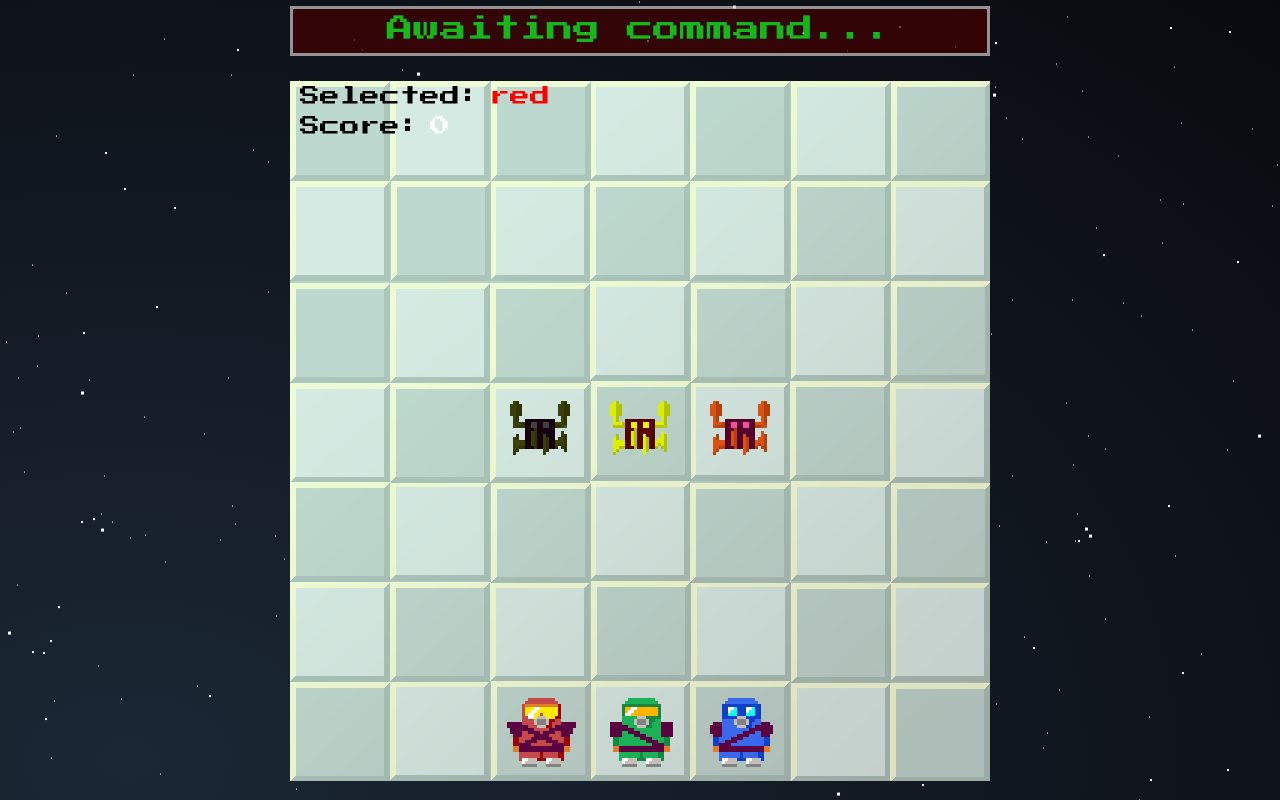
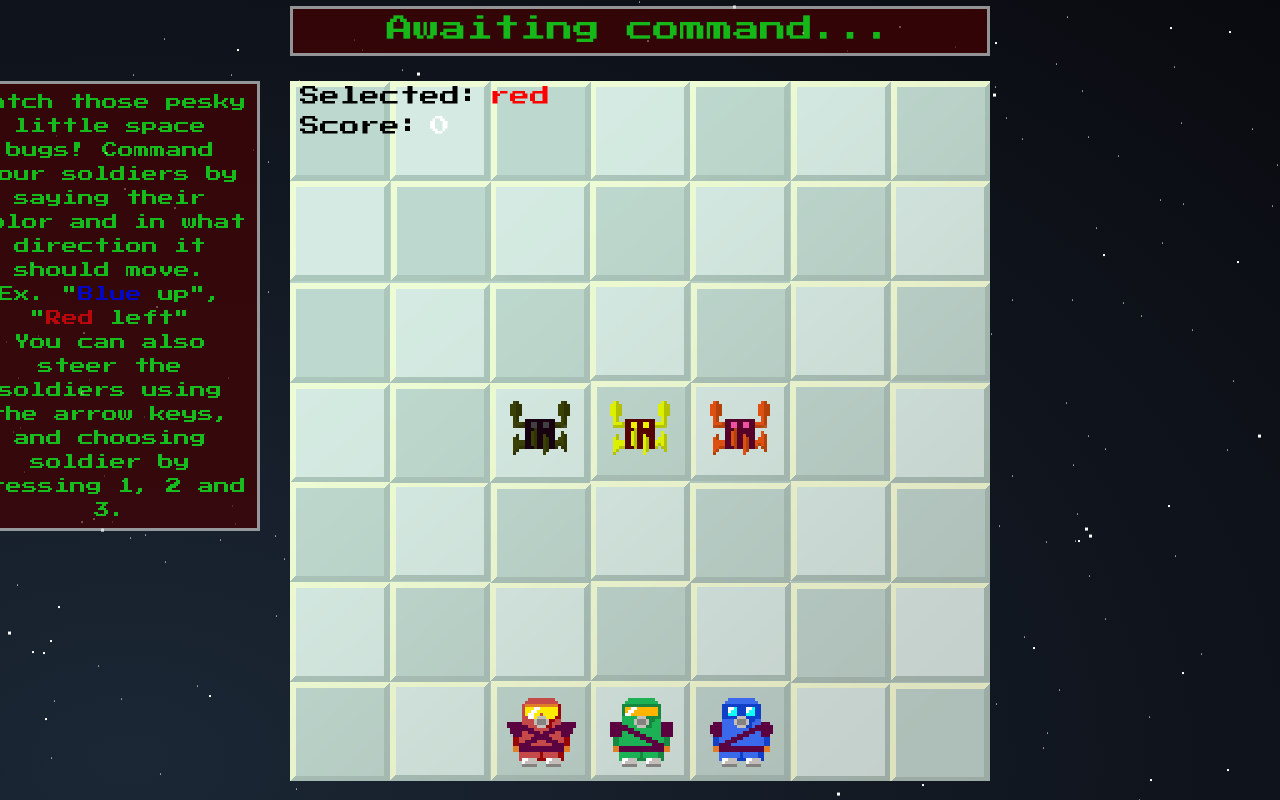
Before and after one commit to apan1000/Spacebug-Troopers, a website: page index.html in a window 1280 px wide. Drawn offline with Linux system fonts and the light colour scheme; no server answers.

Commit message:
Infobox added, unfinished content

```diff
--- a/index.html
+++ b/index.html
@@ -19,4 +19,5 @@
 <div id="stars2"></div>
 <div id="stars3"></div>
 <div id="commandModule"><span id="command-text">Awaiting command...</span></div>
+<div id="infoBox">Catch those pesky little space bugs! Command your soldiers by saying their color and in what direction it should 						move.<br/>Ex. "<span style="color: blue">Blue</span> up", "<span style="color: red">Red</span> left"<br/>You can also steer the soldiers using the arrow keys, and choosing soldier by pressing 1, 2 and 3.</div>
 </body>
--- a/stylesheets/stylesheet.css
+++ b/stylesheets/stylesheet.css
@@ -79,6 +79,22 @@ a {
   position: center;
   font-size: 20pt;
   font-family: "Press Start 2P";
+}
+
+#infoBox {
+  height: 450px;
+  width: 300px;
+  margin-top: 25px;
+  right: 50%;
+  margin-right: 380px;
+  position: absolute;
+  background: #400;
+  opacity: 0.7;
+  z-index: 9000;
+  font-family: "Press Start 2P";
+  color: #1aff1a;
+  border: 3px solid #ccc;
+  padding: 6px;
 }
 
 @keyframes animStar {
```
